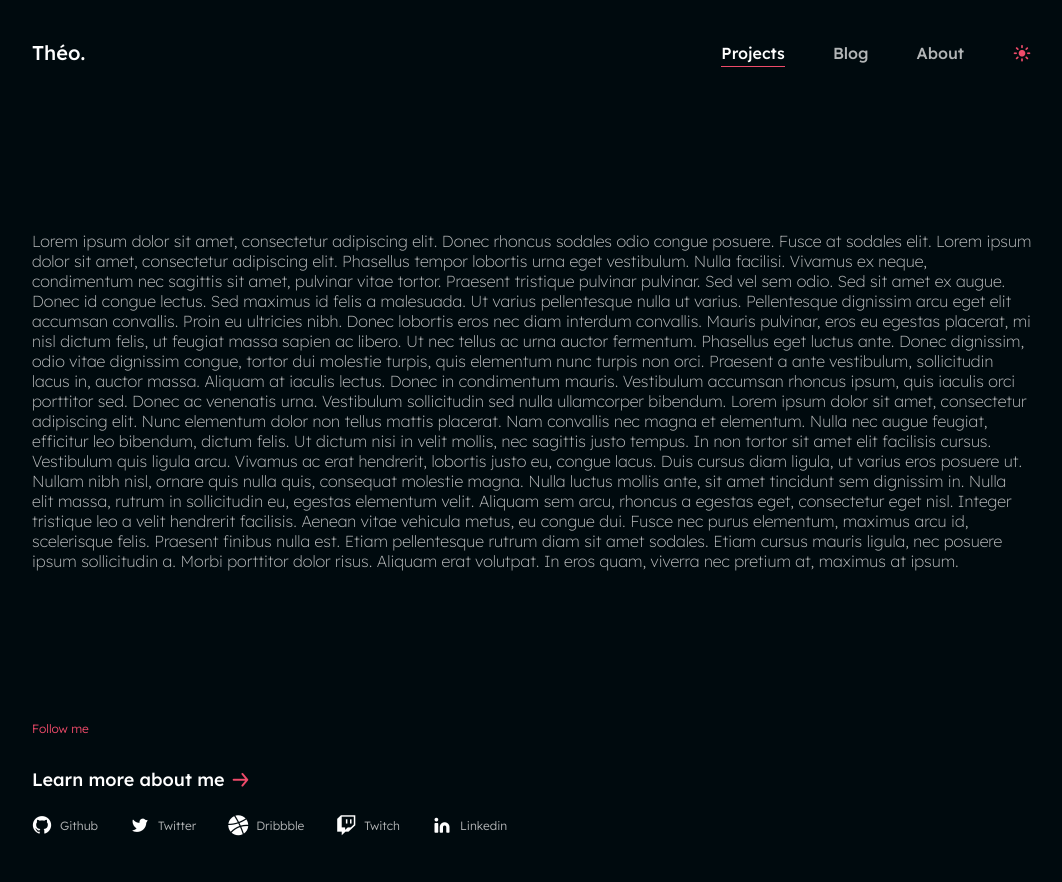
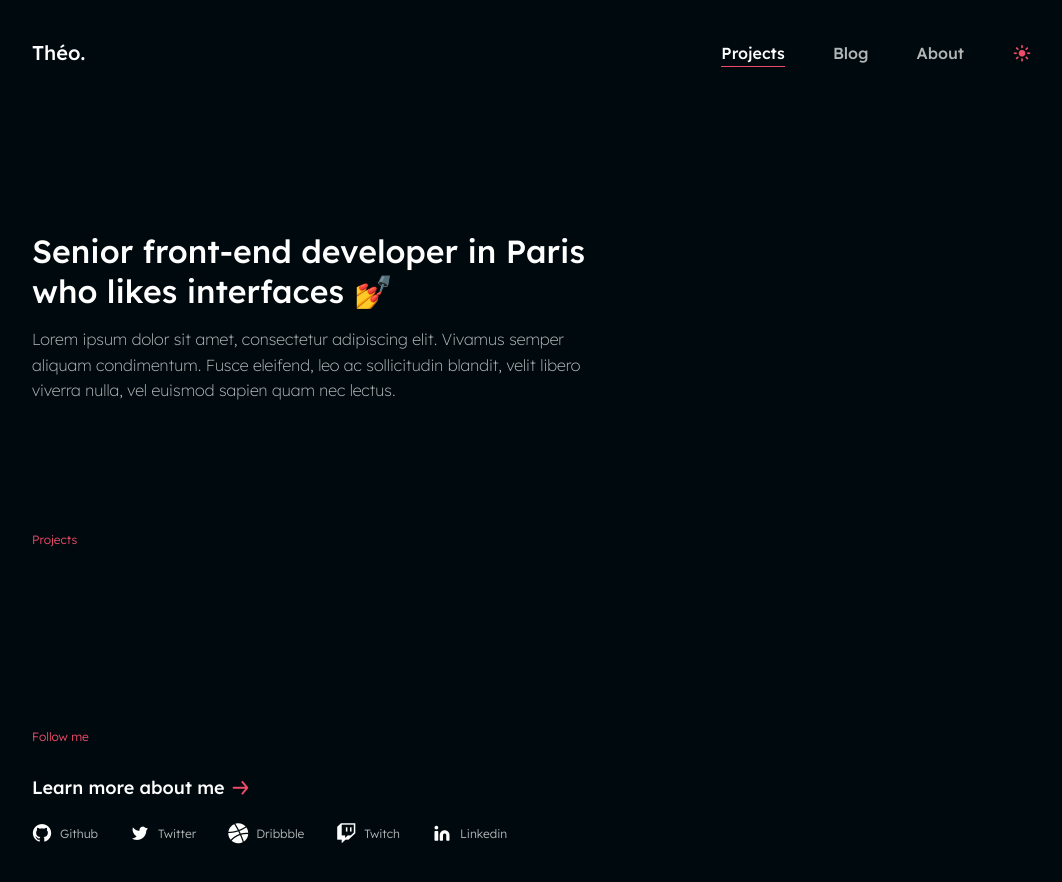
Before and after one commit to theo-mesnil/theomesnil.com, a Next.js app: page / in a window 1280 px wide. Shown: the top 882 px of the page, without its empty margins (108-1170 px from the left). Built offline with nearby package versions, Linux system fonts and the light colour scheme.

Commit message:
feat: add Heading component
Signed-off-by: Théo Mesnil <mesniltheo@gmail.com>

```diff
--- /dev/null
+++ b/app/about/page.module.css
@@ -0,0 +1,3 @@
+.emoji {
+  color: var(--color-primary);
+}
--- a/app/components/ArrowLink/index.tsx
+++ b/app/components/ArrowLink/index.tsx
@@ -19,7 +19,6 @@ export default function ArrowLink({
   isNextLink,
   className,
 }: ArrowLinkProps) {
-  console.log(className)
   const Tag = isNextLink ? Link : 'a'
 
   return (
--- a/app/components/Footer/index.module.css
+++ b/app/components/Footer/index.module.css
@@ -3,10 +3,6 @@
   margin: 0 auto;
   padding: 0 var(--space-md);
   margin-bottom: var(--space-3xl);
-}
-
-.title {
-  margin-bottom: var(--space-xl);
 }
 
 .aboutLink {
@@ -37,7 +33,7 @@
   color: var(--color-dark-700);
   font-size: var(--fontSize-xs);
   font-weight: var(--fontWeight-medium);
-  transition: color 300ms;
+  transition: color 200ms;
   position: relative;
 }
 
--- a/app/components/Footer/index.tsx
+++ b/app/components/Footer/index.tsx
@@ -26,9 +26,7 @@ const socials: Social[] = [
 export default function Footer() {
   return (
     <footer className={styles.footer}>
-      <Text variant="section" className={styles.title}>
-        Follow me
-      </Text>
+      <Text variant="section">Follow me</Text>
       <ArrowLink href="/about" isNextLink className={styles.aboutLink}>
         Learn more about me
       </ArrowLink>
--- /dev/null
+++ b/app/components/Heading/index.module.css
@@ -0,0 +1,20 @@
+.heading {
+  max-width: 35rem;
+}
+
+.title {
+  margin-bottom: var(--space-md);
+}
+
+.subtitle {
+  line-height: 1.6;
+}
+
+.subtitle a {
+  color: inherit;
+  transition: color 100ms;
+}
+
+.subtitle a:hover {
+  color: var(--color-dark-900);
+}
--- /dev/null
+++ b/app/components/Heading/index.tsx
@@ -0,0 +1,19 @@
+import Text from '../Text'
+
+import styles from './index.module.css'
+
+interface HeadingProps {
+  title: React.ReactNode
+  children?: React.ReactNode
+}
+
+export default function Heading({ title, children }: HeadingProps) {
+  return (
+    <div className={styles.heading}>
+      <Text variant="h1" className={`${!!children ? styles.title : ''}`}>
+        {title}
+      </Text>
+      {children && <Text className={styles.subtitle}>{children}</Text>}
+    </div>
+  )
+}
--- a/app/components/Text/index.module.css
+++ b/app/components/Text/index.module.css
@@ -45,4 +45,5 @@
   font-weight: var(--fontWeight-medium);
   font-size: var(--fontSize-xs);
   color: var(--color-primary);
+  margin-bottom: var(--space-xl);
 }
--- /dev/null
+++ b/app/page.module.css
@@ -0,0 +1,9 @@
+.projectsSection {
+  margin-top: var(--space-3xl);
+}
+
+@media (min-width: 736px) {
+  .projectsSection {
+    margin-top: 8rem;
+  }
+}
--- a/app/page.tsx
+++ b/app/page.tsx
@@ -1,34 +1,20 @@
+import Heading from './components/Heading'
 import Text from './components/Text'
+import styles from './page.module.css'
 
 export default function Home() {
   return (
-    <Text>
-      Lorem ipsum dolor sit amet, consectetur adipiscing elit. Donec rhoncus sodales odio congue
-      posuere. Fusce at sodales elit. Lorem ipsum dolor sit amet, consectetur adipiscing elit.
-      Phasellus tempor lobortis urna eget vestibulum. Nulla facilisi. Vivamus ex neque, condimentum
-      nec sagittis sit amet, pulvinar vitae tortor. Praesent tristique pulvinar pulvinar. Sed vel
-      sem odio. Sed sit amet ex augue. Donec id congue lectus. Sed maximus id felis a malesuada. Ut
-      varius pellentesque nulla ut varius. Pellentesque dignissim arcu eget elit accumsan convallis.
-      Proin eu ultricies nibh. Donec lobortis eros nec diam interdum convallis. Mauris pulvinar,
-      eros eu egestas placerat, mi nisl dictum felis, ut feugiat massa sapien ac libero. Ut nec
-      tellus ac urna auctor fermentum. Phasellus eget luctus ante. Donec dignissim, odio vitae
-      dignissim congue, tortor dui molestie turpis, quis elementum nunc turpis non orci. Praesent a
-      ante vestibulum, sollicitudin lacus in, auctor massa. Aliquam at iaculis lectus. Donec in
-      condimentum mauris. Vestibulum accumsan rhoncus ipsum, quis iaculis orci porttitor sed. Donec
-      ac venenatis urna. Vestibulum sollicitudin sed nulla ullamcorper bibendum. Lorem ipsum dolor
-      sit amet, consectetur adipiscing elit. Nunc elementum dolor non tellus mattis placerat. Nam
-      convallis nec magna et elementum. Nulla nec augue feugiat, efficitur leo bibendum, dictum
-      felis. Ut dictum nisi in velit mollis, nec sagittis justo tempus. In non tortor sit amet elit
-      facilisis cursus. Vestibulum quis ligula arcu. Vivamus ac erat hendrerit, lobortis justo eu,
-      congue lacus. Duis cursus diam ligula, ut varius eros posuere ut. Nullam nibh nisl, ornare
-      quis nulla quis, consequat molestie magna. Nulla luctus mollis ante, sit amet tincidunt sem
-      dignissim in. Nulla elit massa, rutrum in sollicitudin eu, egestas elementum velit. Aliquam
-      sem arcu, rhoncus a egestas eget, consectetur eget nisl. Integer tristique leo a velit
-      hendrerit facilisis. Aenean vitae vehicula metus, eu congue dui. Fusce nec purus elementum,
-      maximus arcu id, scelerisque felis. Praesent finibus nulla est. Etiam pellentesque rutrum diam
-      sit amet sodales. Etiam cursus mauris ligula, nec posuere ipsum sollicitudin a. Morbi
-      porttitor dolor risus. Aliquam erat volutpat. In eros quam, viverra nec pretium at, maximus at
-      ipsum.
-    </Text>
+    <>
+      <section>
+        <Heading title="Senior front-end developer in Paris who likes interfaces 💅">
+          Lorem ipsum dolor sit amet, consectetur adipiscing elit. Vivamus semper aliquam
+          condimentum. Fusce eleifend, leo ac sollicitudin blandit, velit libero viverra nulla, vel
+          euismod sapien quam nec lectus.
+        </Heading>
+      </section>
+      <section className={styles.projectsSection}>
+        <Text variant="section">Projects</Text>
+      </section>
+    </>
   )
 }
```
Also changed, not shown: app/about/page.tsx (+33 -1 lines), app/blog/page.tsx (+7 -1 lines), .eslintrc.json.
